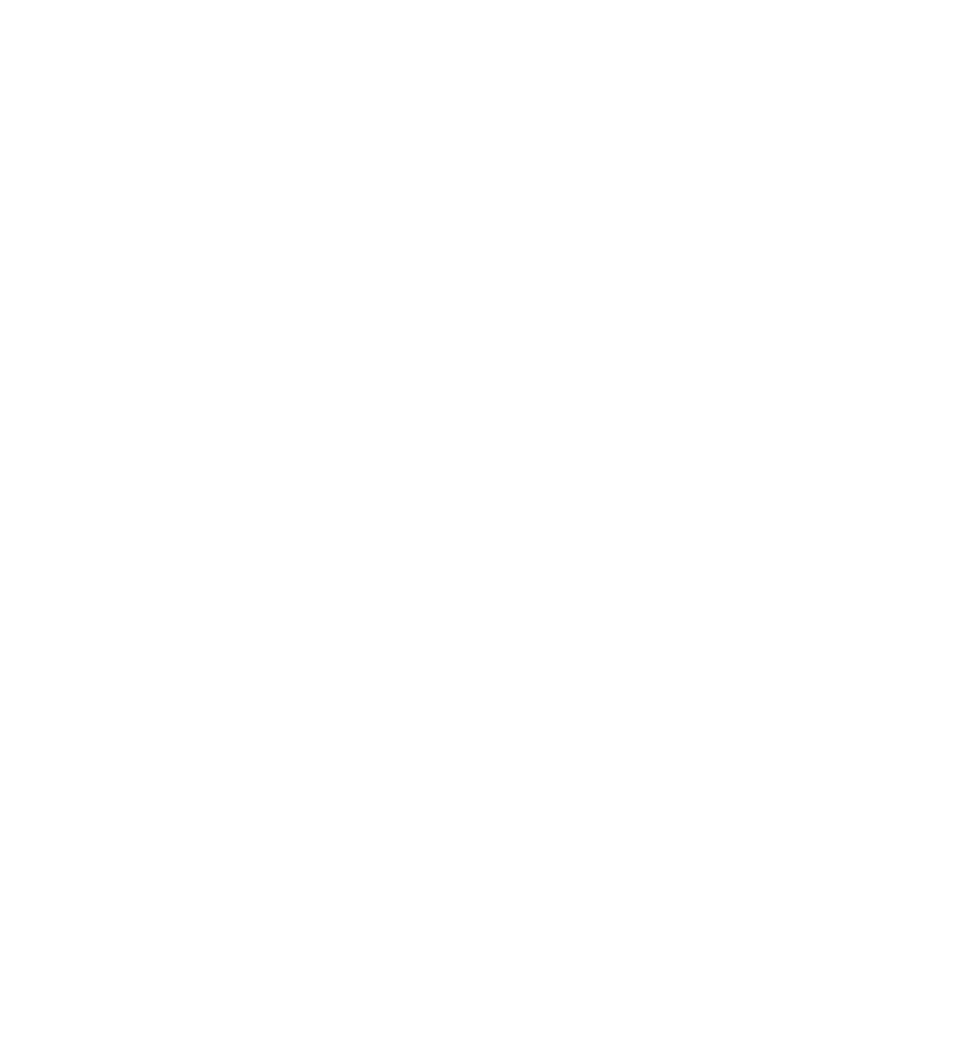
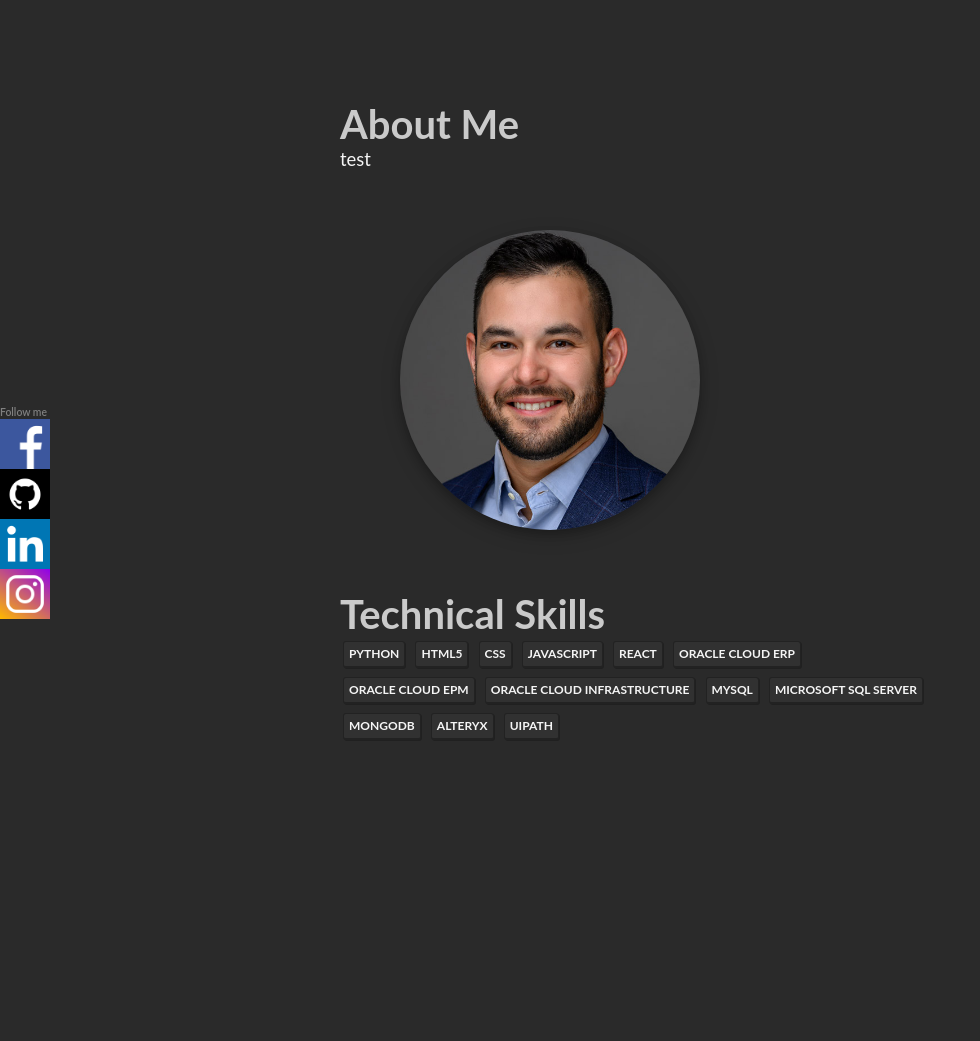
Before and after one commit to hnava47/PortfolioH2, a plain HTML site: page index.html in a window 1280 px wide. Shown: the top 1041 px of the page, without its empty margins (0-980 px from the left). Before the commit the page ends 800 px from the top, so only its background shows below. Drawn offline with Linux system fonts and the light colour scheme.

Commit message:
Init repo

```diff
--- a/Assets/css/style.css
+++ b/Assets/css/style.css
@@ -0,0 +1,140 @@
+* {
+    padding: 0;
+    margin: 0;
+}
+
+body {
+    background-color: #2a2a2a;
+    font-family: Lato, Helvetica, Arial, sans-serif;
+}
+
+div {
+    display: block;
+}
+
+h1 {
+    margin-top: 15%;
+    text-align: left;
+    font-weight: 700;
+    font-size: 2.5em;
+    color: #cacaca;
+}
+
+h3 {
+    color: whitesmoke;
+    font-size: 1.15em;
+    font-weight: 400;
+}
+
+.about-me h1 {
+    margin-top: 50%;
+}
+
+.content div {
+    position: relative;
+    width: 600px;
+    height: 400px;
+    top: 50%;
+    left: 50%;
+    transform: translate(-50%, -50%);
+}
+
+.content .about-me img {
+    margin: 10%;
+    width: 300px;
+    height: 300px;
+    object-fit: cover;
+    object-position: 100% 10%;
+    box-shadow: 0 4px 8px 0 rgba(0, 0, 0, 0.2), 0 6px 20px 0 rgba(0, 0, 0, 0.19);
+    border-radius: 50%;
+}
+
+.skills li {
+    display: inline-block;
+    background-color: #313131;
+    color: whitesmoke;
+    border-width: 1px 1px 2px 1px;
+    border-style: solid;
+    border-color: #222;
+    border-radius: 3px;
+    text-transform: uppercase;
+    font-weight: 700;
+    font-size: .75em;
+    line-height: 1em;
+    box-shadow: 1px 1px 0 rgb(0 0 0 / 25%);
+    margin: 3px;
+    opacity: 1;
+    padding: 6px 5px;
+    position: relative;
+    overflow: hidden;
+}
+
+.skills li:before {
+    top: 0;
+    background-color: #515151;
+    transform: translate3d(-105%, 0, 0);
+}
+
+.skills li:after {
+    background-color: #3f3f3f;
+    top: 50%;
+    transform: translate3d(105%, 0, 0);
+    transition-delay: 75ms;
+}
+
+.follow-me {
+    position: fixed;
+    top: 50%;
+}
+
+ul {
+    list-style: none;
+}
+
+.follow-me small {
+    color: gray;
+    font-weight: 600;
+    font-size: .65em;
+}
+
+.follow-me .facebook {
+    display: block;
+    width: 50px;
+    height: 50px;
+    background-image: url(../images/facebook_icon.png);
+    background-color: #4868ad;
+    background-size: 100% auto;
+}
+
+.follow-me .github {
+    display: block;
+    width: 50px;
+    height: 50px;
+    background-image: url(../images/github_icon.png);
+    background-color: black;
+    background-size: 100% auto;
+}
+
+.follow-me .linkedin {
+    display: block;
+    width: 50px;
+    height: 50px;
+    background-image: url(../images/linkedin_icon.png);
+    background-color: #0077ba;
+    background-size: 100% auto;
+}
+
+.follow-me .instagram {
+    display: block;
+    width: 50px;
+    height: 50px;
+    background-image: url(../images/instagram_icon.png);
+    background-color: radial-gradient(circle at 25% 110%,#fdf497 0,#fdf497 5%,#fd5949 45%,#d6249f 60%,#285aeb 90%),radial-gradient(circle at 25% 110%,#b9a800 0,#938500 5%,#b10f00 45%,#8c0061 60%,#002ca9 90%);
+    background-size: 100% auto;
+}
+
+.follow-me a:hover{
+    padding: 10px;
+    transition-duration: 425ms;
+    transition-timing-function: ease-out;
+}
--- /dev/null
+++ b/Assets/css/variables.css
@@ -0,0 +1,3 @@
+:root {
+
+}
--- a/index.html
+++ b/index.html
@@ -3,10 +3,100 @@
     <head>
         <meta charset="UTF-8" />
         <title></title>
-        <link rel="stylesheet" href="Assets/css/reset.css">
-        <link rel="stylesheet" href="Assets/css/style.css">
+        <link rel="stylesheet" type="text/css" href="Assets/css/reset.css" />
+        <link rel="stylesheet" type="text/css" href="Assets/css/variables.css" />
+        <link rel="stylesheet" type="text/css" href="Assets/css/style.css" />
     </head>
     <body>
-
+        <main id="page-content">
+            <div>
+                <div id="about">
+                    <div class="content">
+                        <div class="about-me">
+                            <h1>About Me</h1>
+                            <h3>test</h3>
+                            <img src="Assets/images/headshot.jpg" alt="Profile" />
+                        </div>
+                        <div>
+                            <h1>Technical Skills</h1>
+                            <div class="skills">
+                                <ul>
+                                    <li>
+                                        <span>PYTHON</span>
+                                    </li>
+                                    <li>
+                                        <span>HTML5</span>
+                                    </li>
+                                    <li>
+                                        <span>CSS</span>
+                                    </li>
+                                    <li>
+                                        <span>JAVASCRIPT</span>
+                                    </li>
+                                    <li>
+                                        <span>REACT</span>
+                                    </li>
+                                    <li>
+                                        <span>ORACLE CLOUD ERP</span>
+                                    </li>
+                                    <li>
+                                        <span>ORACLE CLOUD EPM</span>
+                                    </li>
+                                    <li>
+                                        <span>ORACLE CLOUD INFRASTRUCTURE</span>
+                                    </li>
+                                    <li>
+                                        <span>MYSQL</span>
+                                    </li>
+                                    <li>
+                                        <span>MICROSOFT SQL SERVER</span>
+                                    </li>
+                                    <li>
+                                        <span>MONGODB</span>
+                                    </li>
+                                    <li>
+                                        <span>ALTERYX</span>
+                                    </li>
+                                    <li>
+                                        <span>UIPATH</span>
+                                    </li>
+                                </ul>
+                            </div>
+                        </div>
+                        <div>
+                            <h1>
+                                <strong>Development Projects</strong>
+                            </h1>
+                            <h3></h3>
+                        </div>
+                        <div>
+                            <h1>
+                                <strong>Contact</strong>
+                            </h1>
+                            <h3></h3>
+                        </div>
+                    </div>
+                    <div class="follow-me">
+                        <ul>
+                            <li>
+                                <small>Follow me</small>
+                            </li>
+                            <li>
+                                <a class="facebook" target="_blank" href="https://www.facebook.com/tito.nava/" title="Follow on Facebook"></a>
+                            </li>
+                            <li>
+                                <a class="github" target="_blank" href="https://github.com/hnava47" title="Follow on GitHub"></a>
+                            </li>
+                            <li>
+                                <a class="linkedin" target="_blank" href="https://www.linkedin.com/in/hector-nava-mba" title="Connect on LinkedIn"></a>
+                            </li>
+                            <li>
+                                <a class="instagram" target="_blank" href="https://instagram.com/titonava35" title="Follow on Instagram"></a>
+                            </li>
+                        </ul>
+                    </div>
+                </div>
+            </div>
+        </main>
     </body>
 </html>
```
Also changed, not shown: Assets/images/facebook_icon.png (added), Assets/images/github_icon.png (added), Assets/images/headshot.jpg (added), Assets/images/instagram_icon.png (added), Assets/images/linkedin_icon.png (added).
